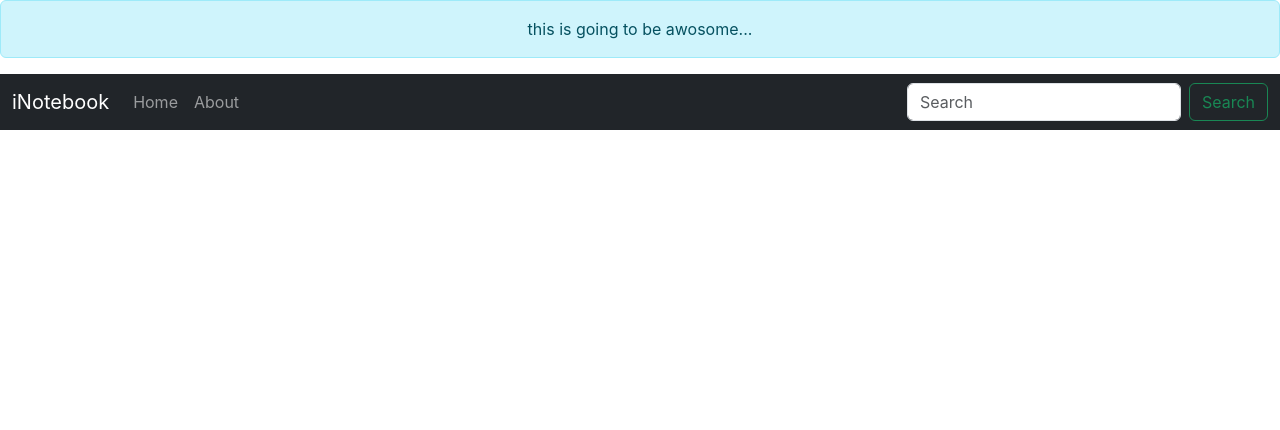
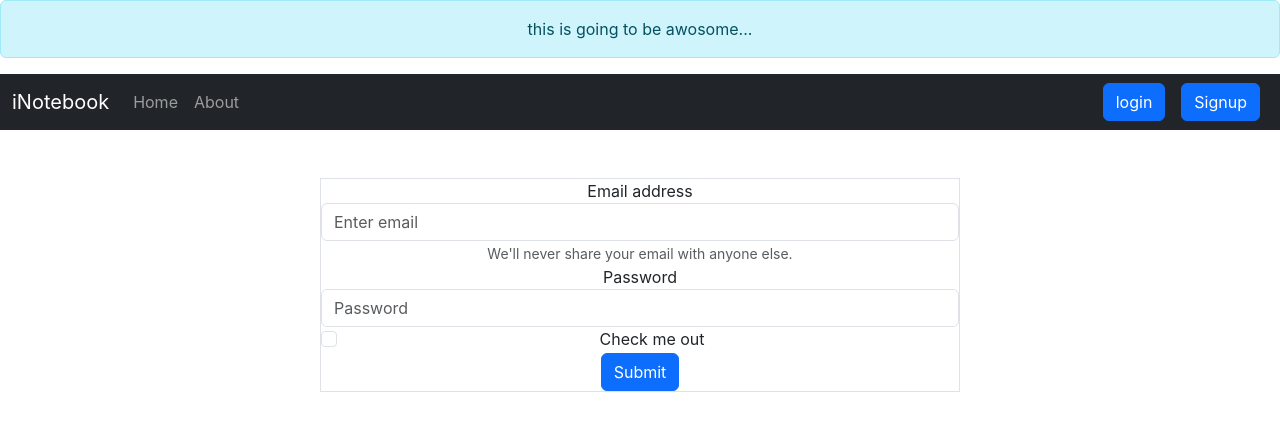
Before and after one commit to DhammaMendhe/inotesbook-cloud, a React (Create React App) app: page /login in a window 1280 px wide. Shown: the top 430 px of the page. Built offline with nearby package versions, Linux system fonts and the light colour scheme.

Commit message:
this is for login page and useNavigat instead of usehistory

```diff
--- a/src/App.js
+++ b/src/App.js
@@ -8,9 +8,11 @@ import {
   Routes,
   Route,
 } from "react-router-dom";
+
 import NotesStates from './Context/NotesStates';
 import Alert from './Components/Alert';
-
+import Login from './Components/loginSignup/Login';
+import Signup from './Components/loginSignup/Signup';
 
 function App() {
   return (
@@ -20,8 +22,11 @@ function App() {
         <Router>
           <Navbar />
           <Routes>
+
             <Route exact path='/home' element={<Home />} />
-            <Route exact path='/about' element={<About />} />
+            <Route exact path='/about' element={<About />}/>
+            <Route exact path='/login' element={<Login />} />
+            <Route exact path='/signup' element={<Signup />}/>
           </Routes>
         </Router>
       </NotesStates>
--- a/src/Components/Addnotes.jsx
+++ b/src/Components/Addnotes.jsx
@@ -5,20 +5,20 @@ export default function Addnotes() {
   const context = useContext(notecContext);
   const { addNotes } = context;
 
-
-const [note,setNote] = useState({title:"" ,description:"",tag:""})
+  const [note, setNote] = useState({ title: "", description: "", tag: "" });
 
   const handleClick = (e) => {
     e.preventDefault();
-    addNotes(note.title,note.description,note.tag);
-    console.log(note.description,note.tag,note.title)
+    addNotes(note.title, note.description, note.tag);
+    setNote({ title: "", description: "", tag: "" });
+    // console.log(note.description, note.tag, note.title);
   };
 
   const onChange = (e) => {
     // console.log(e.name)
     // console.log(e.value)
 
-  setNote({ ...note,[e.target.name]:e.target.value})
+    setNote({ ...note, [e.target.name]: e.target.value });
   };
 
   return (
@@ -36,7 +36,10 @@ const [note,setNote] = useState({title:"" ,description:"",tag:""})
               id="title"
               name="title"
               aria-describedby="emailHelp"
+              value={note.title}
               onChange={onChange}
+              minLength={5}
+              required
             />
           </div>
           <div className="mb-3">
@@ -48,24 +51,36 @@ const [note,setNote] = useState({title:"" ,description:"",tag:""})
               className="form-control"
               id="description"
               name="description"
+              value={note.description}
+
               onChange={onChange}
+
+              minLength={5}
+              required
             />
           </div>
 
           <div className="mb-3">
             <label htmlFor="tag" className="form-label">
-            tag
+              tag
             </label>
             <input
               type="text"
               className="form-control"
               id="tag"
               name="tag"
+              value={note.tag}
+
               onChange={onChange}
             />
           </div>
 
           <button
+            disabled={
+              note.title.length < 5 &&
+              note.description.length < 5 &&
+              note.tag.length < 5
+            }
             type="submit"
             className="btn btn-primary"
             onClick={handleClick}
--- a/src/Components/Navbar.jsx
+++ b/src/Components/Navbar.jsx
@@ -2,12 +2,11 @@ import React from "react";
 import { Link, useLocation } from "react-router-dom";
 
 export default function Navbar() {
-let location = useLocation();
+  let location = useLocation();
 
-// useEffect(()=>{
-//   console.log(location);
-// },[location])
-
+  // useEffect(()=>{
+  //   console.log(location);
+  // },[location])
 
   return (
     <div>
@@ -31,7 +30,9 @@ let location = useLocation();
             <ul className="navbar-nav me-auto mb-2 mb-lg-0">
               <li className="nav-item ">
                 <Link
-                  className={`nav-link ${location.pathname === "/home"  ?"active": ""}`}
+                  className={`nav-link ${
+                    location.pathname === "/home" ? "active" : ""
+                  }`}
                   aria-current="page"
                   to="/home"
                 >
@@ -39,25 +40,25 @@ let location = useLocation();
                 </Link>
               </li>
 
-
               <li className="nav-item">
-                <Link  className={`nav-link ${location.pathname === "/about"  ?"active": ""}`} aria-disabled="true" to="/about">
+                <Link
+                  className={`nav-link ${
+                    location.pathname === "/about" ? "active" : ""
+                  }`}
+                  aria-disabled="true"
+                  to="/about"
+                >
                   About
                 </Link>
               </li>
             </ul>
-            <form className="d-flex" role="search">
-              <input
-                className="form-control me-2"
-                type="search"
-                id="search"
-                placeholder="Search"
-                aria-label="Search"
-              />
-              <button className="btn btn-outline-success" type="submit">
-                Search
-              </button>
-            </form>
+
+            <Link type="button" class="btn btn-primary mx-2" to="/Login">
+              login
+            </Link>
+            <Link type="button" class="btn btn-primary mx-2" to="/Signup">
+              Signup
+            </Link>
           </div>
         </div>
       </nav>
--- a/src/Components/Noteitems.jsx
+++ b/src/Components/Noteitems.jsx
@@ -15,7 +15,7 @@ export default function Noteitems(props) {
         <div className="card-body">
           <h5 className="card-title">{note.title}</h5>
           <p className="card-text">{note.description}</p>
-          <p className="card-text">{note.tag}</p>  <span/>
+          <p className="card-text">{note.tag}</p> <span/>
             <i className="fa-solid fa-trash-can" onClick={()=>{deleteNotes(note._id)}} ></i><span/>
             <i className="fa-solid fa-pen-to-square" onClick={()=>{updatenotes(note)}}  ></i><span/>
             <i className="fa-solid fa-plus"></i><span/>
--- a/src/Components/Notes.jsx
+++ b/src/Components/Notes.jsx
@@ -11,7 +11,12 @@ export default function Notes() {
     fetchnotes();
   }, []);
 
-  const [note, setnote] = useState({ titlee: "", descriptione: "", tage: "" });
+  const [note, setnote] = useState({
+    id: "",
+    etitle: "",
+    edescription: "",
+    etag: "",
+  });
 
   const ref = useRef(null);
   const refClose = useRef(null);
@@ -19,15 +24,17 @@ export default function Notes() {
   const updatenotes = (curnote) => {
     ref.current.click();
     setnote({
-      titlee: curnote.title,
-      descriptione: curnote.description,
-      tage: curnote.tag,
+      id: curnote._id,
+      etitle: curnote.title,
+      edescription: curnote.description,
+      etag: curnote.tag
     });
   };
 
   const handleClick = (e) => {
     console.log("updating note", note);
     // e.preventDefault();
+    editNotes(note.id, note.etitle, note.edescription, note.etag);
     refClose.current.click(); // addNotes(note.title,note.description,note.tag )
   };
 
@@ -77,11 +84,13 @@ export default function Notes() {
                     <input
                       type="text"
                       className="form-control"
-                      id="titlee"
-                      name="titlee"
+                      id="etitle"
+                      name="etitle"
                       aria-describedby="emailHelp"
-                      value={note.titlee}
+                      value={note.etitle}
                       onChange={onChange}
+                      minLength={5}
+                      required
                     />
                     <div
                       id="emailHelp"
@@ -89,29 +98,31 @@ export default function Notes() {
                     ></div>
                   </div>
                   <div className="mb-3">
-                    <label htmlFor="descriptione" className="form-label">
+                    <label htmlFor="edescription" className="form-label">
                       description
                     </label>
                     <input
                       type="text"
                       className="form-control"
-                      id="descriptione"
-                      name="descriptione"
-                      value={note.descriptione}
+                      id="edescription"
+                      name="edescription"
+                      value={note.edescription}
                       onChange={onChange}
+                      minLength={5}
+                      required
                     />
                   </div>
 
                   <div className="mb-3">
-                    <label htmlFor="tage" className="form-label">
+                    <label htmlFor="etag" className="form-label">
                       tag
                     </label>
                     <input
                       type="text"
                       className="form-control"
-                      id="tage"
-                      name="tage"
-                      value={note.tage}
+                      id="etag"
+                      name="etag"
+                      value={note.etag}
                       onChange={onChange}
                     />
                   </div>
@@ -128,6 +139,7 @@ export default function Notes() {
                 Close
               </button>
               <button
+                disabled={note.etitle.length < 5}
                 type="button"
                 className="btn btn-primary"
                 onClick={handleClick}
@@ -140,6 +152,10 @@ export default function Notes() {
       </div>
       <div className="row">
         <h2>your Notes</h2>
+        <div className="container">
+          {notes.length === 0 && "no notes found.."}
+        </div>
+
         {notes.map((note) => {
           return (
             <Noteitems key={note._id} updatenotes={updatenotes} note={note} />
--- /dev/null
+++ b/src/Components/loginSignup/Login.jsx
@@ -0,0 +1,84 @@
+import React, { useState } from "react";
+import { json, useNavigate } from "react-router-dom";
+
+export default function Login(props) {
+  const [credentials, setcredentials] = useState({ email: "", password: "" });
+  const navigate = useNavigate();
+
+  const handleClick = async (e) => {
+    e.preventDefault();
+
+    const response = await fetch("http://localhost:5000/api/auth/login", {
+      method: "POST",
+      headers: {
+        "Content-Type": "application/json",
+      },
+      body: JSON.stringify({
+        email: credentials.email,
+        password: credentials.password,
+      }),
+    });
+
+    const json = await response.json();
+    console.log(json);
+    if (json.success) {
+      // redirect
+      localStorage.setItem("token", json.authtoken);
+      navigate("/home");
+    } else {
+      alert("invalid credentials");
+    }
+  };
+
+  const onChange = (e) => {
+    setcredentials({ ...credentials, [e.target.name]: e.target.value });
+  };
+
+  return (
+    <div className="d-flex justify-content-center  h-75">
+      <form className="border w-50  my-5" onSubmit={handleClick}>
+        <div className="form-group ">
+          <label for="exampleInputEmail1">Email address</label>
+          <input
+            type="email"
+            className="form-control"
+            value={credentials.email}
+            name="email"
+            id="email"
+            aria-describedby="emailHelp"
+            placeholder="Enter email"
+            onChange={onChange}
+          />
+          <small id="emailHelp" className="form-text text-muted">
+            We'll never share your email with anyone else.
+          </small>
+        </div>
+        <div className="form-group ">
+          <label for="exampleInputPassword1">Password</label>
+          <input
+            type="password"
+            className="form-control"
+            value={credentials.password}
+            name="password"
+            id="password "
+            placeholder="Password"
+            onChange={onChange}
+          />
+        </div>
+        <div className="form-check">
+          <input
+            type="checkbox"
+            className="form-check-input"
+            id="exampleCheck1"
+          />
+          <label className="form-check-label" for="exampleCheck1">
+            Check me out
+          </label>
+        </div>
+        <button type="submit" className="btn btn-primary">
+          Submit
+        </button>
+      </form>
+    </div>
+  );
+}
--- /dev/null
+++ b/src/Components/loginSignup/Signup.jsx
@@ -0,0 +1,89 @@
+import React, { useState } from "react";
+
+export default function Signup() {
+
+  // const initialuser = [];
+
+  // const [user,setUser ] = useState(initialuser);
+
+  // const handleClick = async (e) => {
+  //   e.preventDefault();
+  //   console.log("this is fetch");
+
+  //   const response = await fetch("http://localhost:5000/api/auth/createuser", {
+  //     method: "POST",
+  //     headers: {
+  //       "Content-Type": "application/json",
+  //       "auth-token":
+  //         "eyJhbGciOiJIUzI1NiIsInR5cCI6IkpXVCJ9.eyJ1c2VyIjp7ImlkIjoiNjZiNjVlZjgyYWFiYzJiNTkwZTVhZjk4In0sImlhdCI6MTcyMzIyNzk2OH0.UjQsb4BpYntRfmR-e4qvMAefi1piGcP4Tl_S1ko9zaI",
+  //     },
+  //     body:JSON.stringify({name,email,password})
+  //   });
+
+  //   const json = await response.json();
+  //   console.log(json);
+
+
+  // };
+
+
+  // const onChange = (e) => {
+  //   setUser({ ...note, [e.target.name]: e.target.value });
+  // };
+  // return (
+  //   <div>
+  //     <form className="border w-50  my-5" onSubmit={handleClick}>
+  //       <div className="form-group ">
+  //       <div className="form-group ">
+  //         <label for="exampleInputPassword1">Name</label>
+  //         <input
+  //           type="text"
+  //           className="form-control"
+  //           name="Name"
+  //           id="Name"
+  //           placeholder="Name"
+  //           onChange={onChange}
+  //         />
+  //       </div>
+  //         <label for="exampleInputEmail1">Email address</label>
+  //         <input
+  //           type="email"
+  //           className="form-control"
+  //           name="email"
+  //           id="email"
+  //           aria-describedby="emailHelp"
+  //           placeholder="Enter email"
+  //           onChange={onChange}
+  //         />
+  //         <small id="emailHelp" className="form-text text-muted">
+  //           We'll never share your email with anyone else.
+  //         </small>
+  //       </div>
+  //       <div className="form-group ">
+  //         <label for="exampleInputPassword1">Password</label>
+  //         <input
+  //           type="password"
+  //           className="form-control"
+  //           name="password"
+  //           id="password"
+  //           placeholder="Password"
+  //           onChange={onChange}
+  //         />
+  //       </div>
+  //       <div className="form-check">
+  //         <input
+  //           type="checkbox"
+  //           className="form-check-input"
+  //           id="exampleCheck1"
+  //         />
+  //         <label className="form-check-label" for="exampleCheck1">
+  //           Check me out
+  //         </label>
+  //       </div>
+  //       <button  type="submit" className="btn btn-primary">
+  //         Submit
+  //       </button>
+  //     </form>
+    // </div>
+  // );
+}
```
Also changed, not shown: src/Context/NotesStates.js (+18 -19 lines), 2 other files (tests, documents, lock files or other folders).
